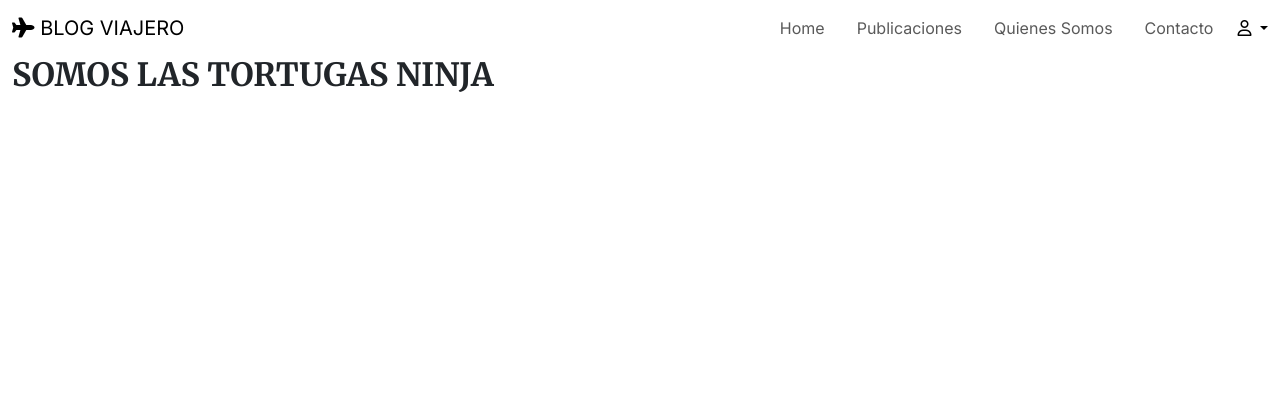
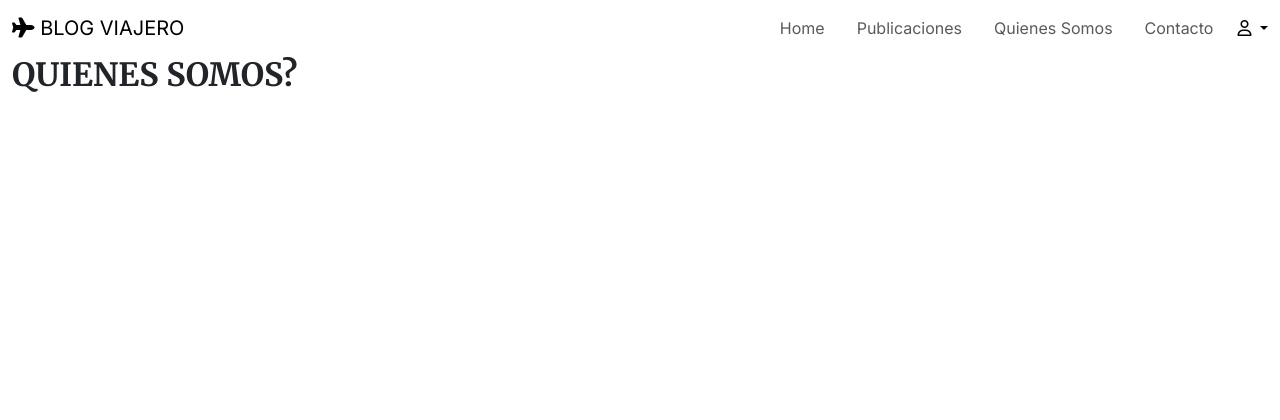
Before and after one commit to CarlosLazovich/GRUPO4_ProyectoFinal, a Django app: template src/templates/contacto/quienes-somos.html in a window 1280 px wide. Shown: the top 420 px of the page. Run offline with Django 3.2, Linux system fonts and the light colour scheme; the template is opened without the code that fills it, so the values that code supplies are empty.

Commit message:
quienes somos, falta el contenido

```diff
--- a/src/templates/base.html
+++ b/src/templates/base.html
@@ -44,7 +44,7 @@
                 <a class="nav-link" href="{% url 'publicaciones:publicaciones' %}">Publicaciones</a>
               </li>
               <li class="nav-item">
-                <a class="nav-link" href="#">Quienes Somos</a>
+                <a class="nav-link" href="{% url 'quienes-somos:quienes-somos' %}">Quienes Somos</a>
               </li>
               <li class="nav-item">
                 <a class="nav-link" href="{% url 'contacto:enviar-mensaje' %}">Contacto</a>
--- a/src/templates/contacto/quienes-somos.html
+++ b/src/templates/contacto/quienes-somos.html
@@ -2,6 +2,6 @@
 
 
 {% block contenido %}
-    <h2>somos las tortugas ninja</h2>
+    <h2>QUIENES SOMOS?</h2>
 
 {% endblock contenido %}
--- a/src/templates/index.html
+++ b/src/templates/index.html
@@ -48,7 +48,7 @@
   <div class="my-5 d-flex flex-column justify-content-center align-items-center text-center gap-3" style="flex: 1;">
     <h2 class="m-0">Quienes Somos</h2>
     <p class="m-0" style="max-width: 350px;">Conoce mejor a los creadores de su primer blog de turismo</p>
-    <a href="#" class="custom-button">Leer Mas</a>
+    <a href="{% url 'quienes-somos:quienes-somos' %}" class="custom-button">Leer Mas</a>
   </div>
 </div>
 
```
